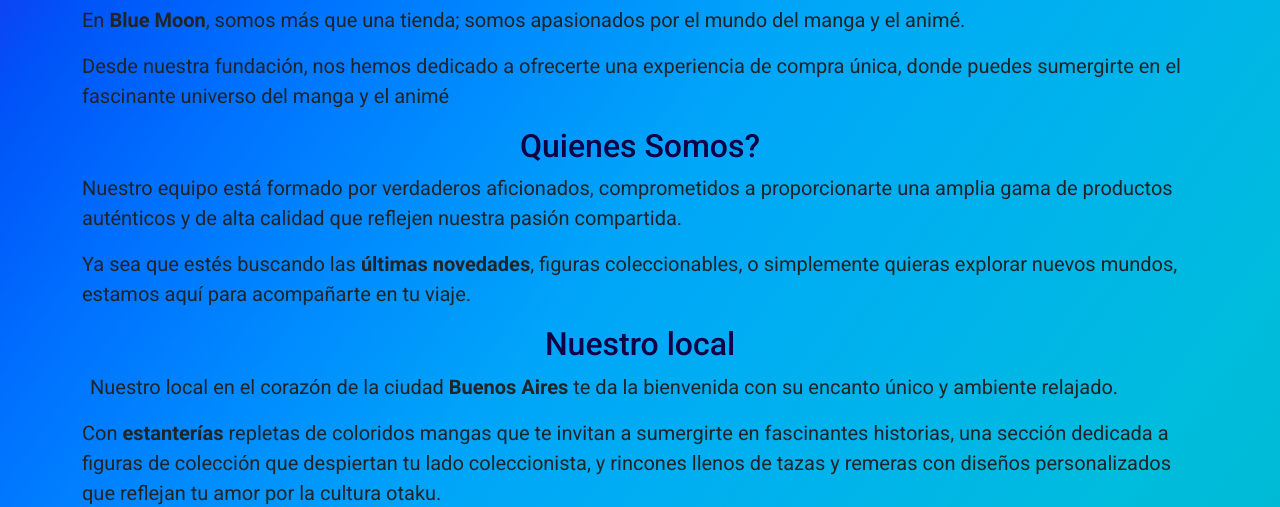
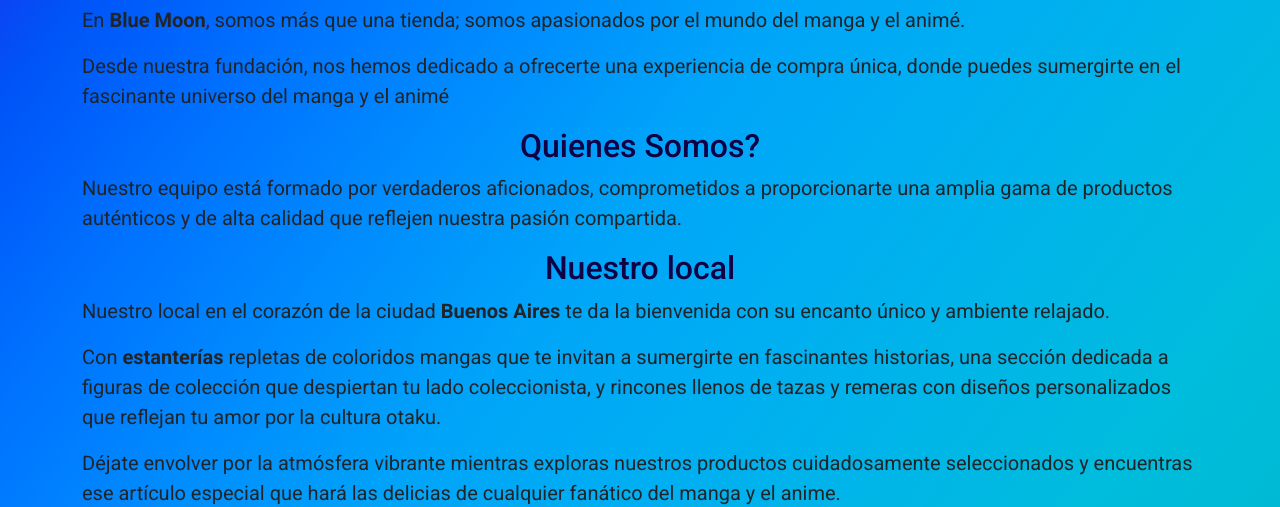
Before and after one commit to giselaparmelo/Blue-Moon, a website: page pages/nosotros.html in a window 1280 px wide. Shown: the part 211-718 px from the top of the page. Drawn offline with nearby package versions, Linux system fonts and the light colour scheme.

Commit message:
Modifico Nosotros

```diff
--- a/pages/nosotros.html
+++ b/pages/nosotros.html
@@ -66,13 +66,12 @@
 
         <div>
           <p class="mt-2 fs-5">Nuestro equipo está formado por verdaderos aficionados, comprometidos a proporcionarte una amplia gama de productos auténticos y de alta calidad que reflejen nuestra pasión compartida.</p>
-          <p class="mt-2 fs-5">Ya sea que estés buscando las <span>últimas novedades</span>, figuras coleccionables, o simplemente quieras explorar nuevos mundos, estamos aquí para acompañarte en tu viaje.</p>
         </div>
 
         <h2 class="mt-2 text-center">Nuestro local</h2>
 
         <div>
-          <p class="mt-2 mx-2 fs-5">Nuestro local en el corazón de la ciudad <span>Buenos Aires</span> te da la bienvenida con su encanto único y ambiente relajado.</p>
+          <p class="mt-2 fs-5">Nuestro local en el corazón de la ciudad <span>Buenos Aires</span> te da la bienvenida con su encanto único y ambiente relajado.</p>
           <p class="mt-2 fs-5">Con <span>estanterías</span> repletas de coloridos mangas que te invitan a sumergirte en fascinantes historias, una sección dedicada a figuras de colección que despiertan tu lado coleccionista, y rincones llenos de tazas y remeras con diseños personalizados que reflejan tu amor por la cultura otaku.</p>
           <p class="mt-2 fs-5">Déjate envolver por la atmósfera vibrante mientras exploras nuestros productos cuidadosamente seleccionados y encuentras ese artículo especial que hará las delicias de cualquier fanático del manga y el anime.</p>
         </div>
```
